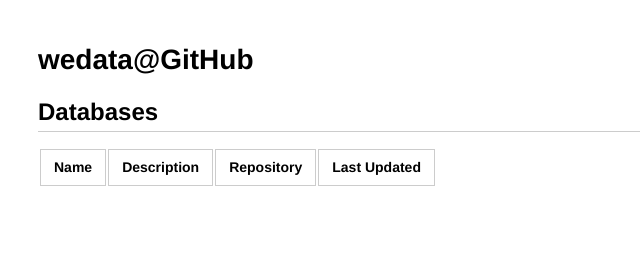
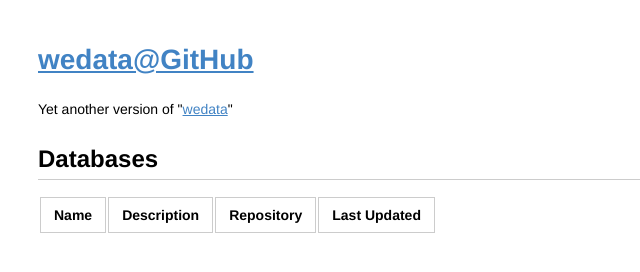
Before and after one commit to wedata/wedata.github.io, a plain HTML site: page index.html in a window 1280 px wide. Shown: the whole page, without its empty margins (0-640 px from the left). Drawn offline with nearby package versions, Linux system fonts and the light colour scheme; no server answers.

Commit message:
Add a description and some links

```diff
--- a/index.html
+++ b/index.html
@@ -10,7 +10,9 @@
     <script src="github.js"></script>
   </head>
   <body>
-    <h1>wedata@GitHub</h1>
+    <h1><a href="https://github.com/wedata/wedata.github.io">wedata@GitHub</a></h1>
+
+    <p>Yet another version of "<a href="http://wedata.net/">wedata</a>"</p>
 
     <h2>Databases</h2>
 
```
